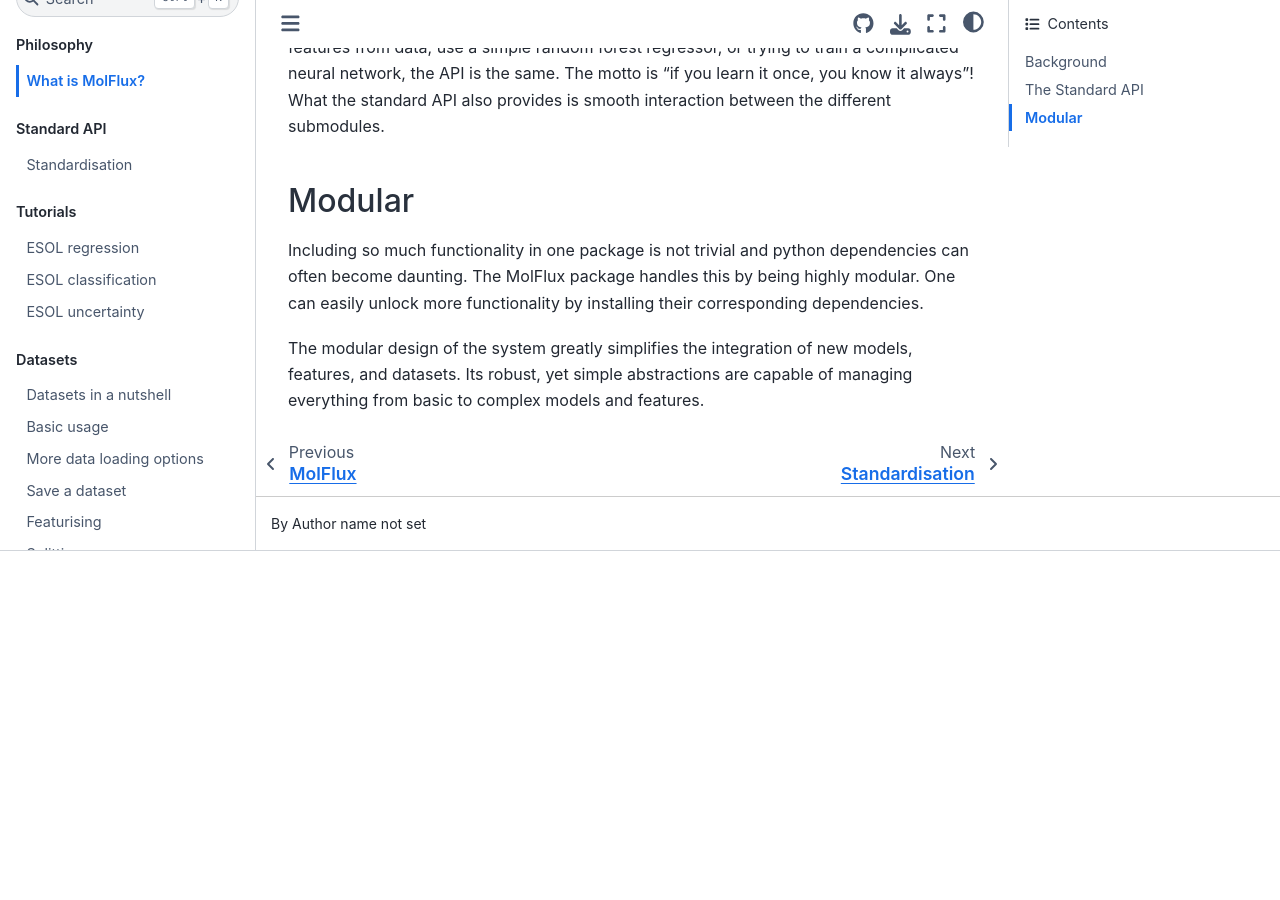
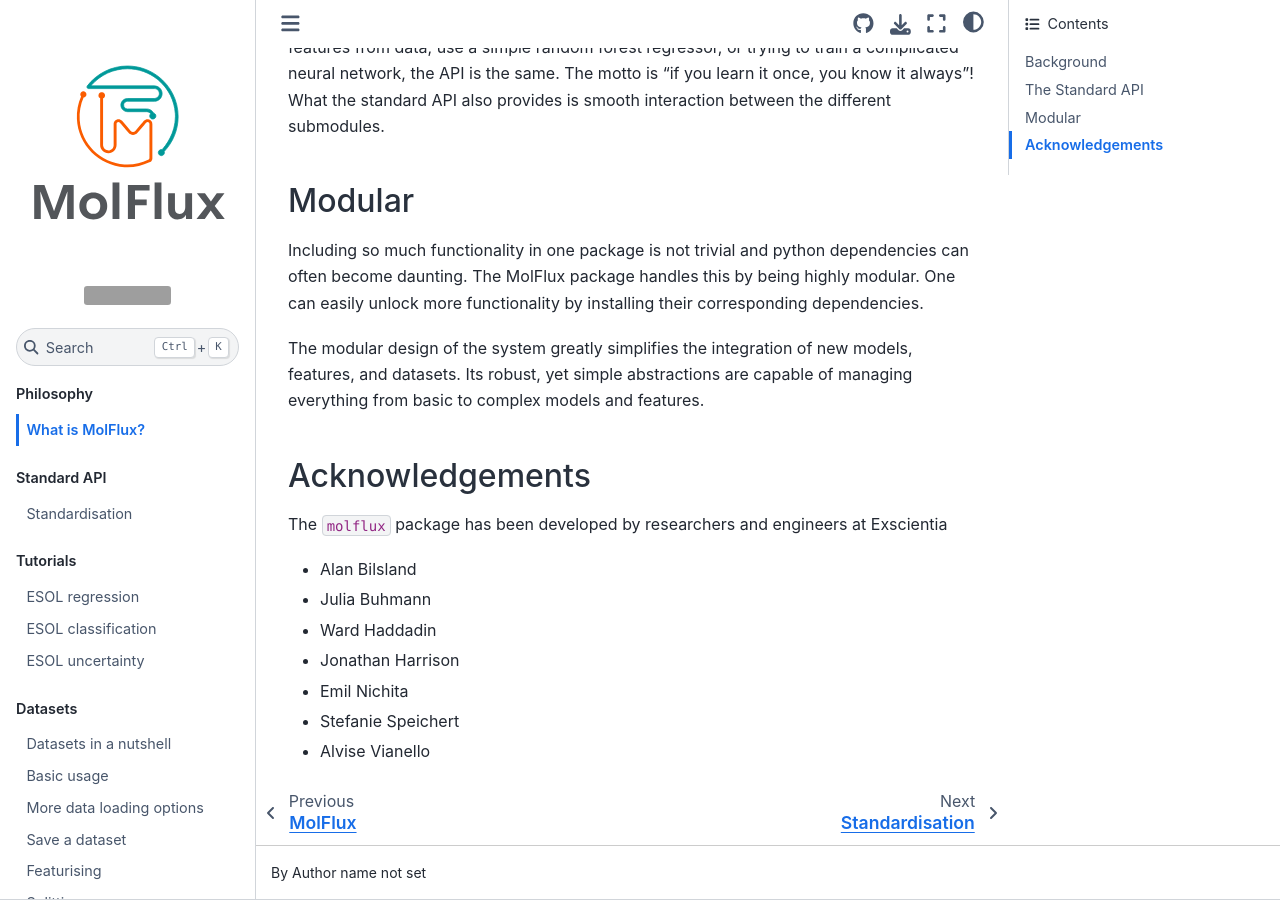
Before and after one commit to Exscientia/molflux, a Sphinx documentation site: the page built from docs/source/pages/philosophy.md, in a window 1280 px wide and 900 px high, scrolled down 744 px. Built offline with Sphinx 7.4.7 and the Sphinx Book theme 1.1.4, drawn with Linux system fonts in a browser that asks for light colours; pages that are not in the unit, such as notebooks, are missing from menus; before the commit the page ends 1295 px from its top, so only the background shows below that; grey boxes are pictures that could not be loaded.

Commit message:
acknowledgements

```diff
--- a/docs/source/pages/philosophy.md
+++ b/docs/source/pages/philosophy.md
@@ -46,3 +46,15 @@ corresponding dependencies.
 
 The modular design of the system greatly simplifies the integration of new models, features, and datasets. Its robust,
 yet simple abstractions are capable of managing everything from basic to complex models and features.
+
+## Acknowledgements
+
+The ``molflux`` package has been developed by researchers and engineers at Exscientia
+
+* Alan Bilsland
+* Julia Buhmann
+* Ward Haddadin
+* Jonathan Harrison
+* Emil Nichita
+* Stefanie Speichert
+* Alvise Vianello
```
Also changed, not shown: README.md (+12 -2 lines).
